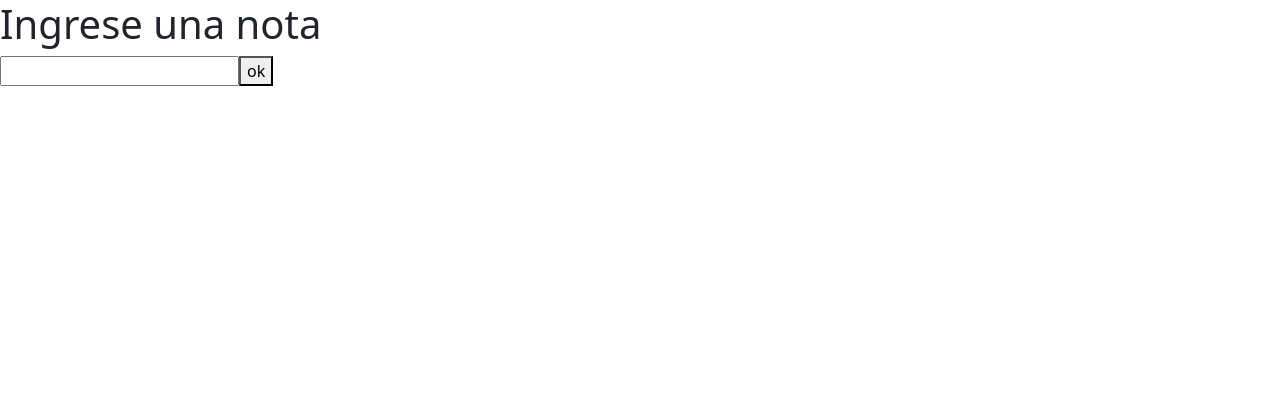
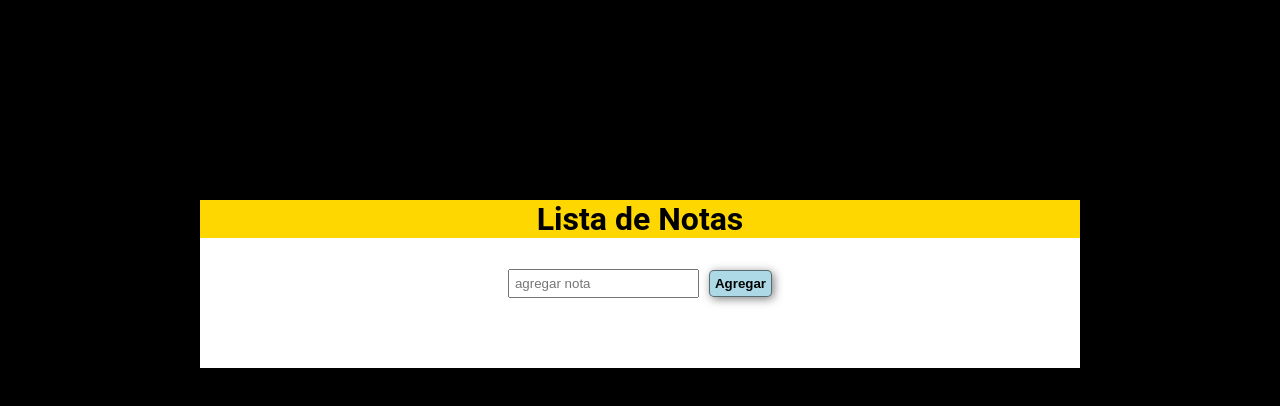
Before and after one commit to carvlc/proyecto-notas-grupo12, a React (Create React App) app: page / in a window 1280 px wide. Shown: the top 406 px of the page. Built offline with nearby package versions, Linux system fonts and the light colour scheme.

Commit message:
agregando estilos a la lista de notas

```diff
--- a/src/components/Notas.js
+++ b/src/components/Notas.js
@@ -1,4 +1,5 @@
 import React, { useEffect, useState } from "react";
+import "./notas.css";
 
 function Notas() {
     const [notas, setNotas] = useState([]);
@@ -6,7 +7,7 @@ function Notas() {
     const [estado, setEstado] = useState(false);
 
     useEffect(()=>{
-        console.log(estado);
+        //console.log(estado);
     },[estado])
 
     const agregarNota = () => {
@@ -34,15 +35,15 @@ function Notas() {
     }
     return (
         <>
-            <h1>Ingrese una nota</h1>
-            <input type="text" id="textoNota" onChange={(e) => setTexto(e.target.value)}></input>
-            <button onClick={() => agregarNota()}>ok</button>
+            <h1>Lista de Notas</h1>
+            <input type="text" placeholder="agregar nota" maxLength="40" id="textoNota" onChange={(e) => setTexto(e.target.value)}></input>
+            <button className="agregar" onClick={() => agregarNota()}>Agregar</button>
             {notas.map((item, indice) => (
-                <div key={indice} >
+                <div className="tareas" key={indice} >
                     <p className="detalleNota">{item.texto}</p>
                     <input type="checkbox" id="estadoNota" onChange={()=>(cambiarEstado(indice))}></input>
-                    <p>Estado: {item.estado ? "completo": "incompleto"}</p>
-                    <button className="btn-borrar" onClick={() => borrarNota(indice)}>borrar</button>
+                    <p className="estado">Estado: {item.estado ? "completo": "incompleto"}</p>
+                    <button className="borrar" onClick={() => borrarNota(indice)}>Borrar</button>
                 </div>
             ))}
         </>
--- /dev/null
+++ b/src/components/notas.css
@@ -0,0 +1,108 @@
+*{
+    box-sizing: border-box;
+}
+
+body{
+    font-family: 'roboto', sans-serif;
+    margin: 0;
+    padding: 0;
+    background-color: black;
+    height: 100vh;
+}
+
+#root{
+    background-color: white;
+    margin-top: 200px;
+    padding-bottom: 50px;
+    text-align: center;
+}
+
+h1{
+    color: black;
+    background-color: gold;
+}
+
+#textoNota{
+    margin: 10px;
+    margin-bottom: 20px;
+    padding: 5px;
+}
+
+
+.agregar{
+    background-color: lightblue;
+    color: black;
+    margin-right: 10px;
+    font-weight: bold;
+    border-radius: 5px;
+    border: 1px solid rgba(0,0,0,0.5);
+    box-shadow: 2px 2px 10px rgba(0,0,0,0.5);
+    padding: 5px;
+
+}
+
+.agregar:hover{
+    background-color: blue;
+    color: white;
+}
+
+.tareas{
+    display: flex;
+    justify-content: flex-end;
+    background-color: lightgrey;
+    margin-bottom: 10px;
+}
+
+.borrar{
+    background-color: red;
+    color: white;
+    margin-right: 10px;
+    font-weight: bold;
+    border-radius: 5px;
+    border: 1px solid rgba(0,0,0,0.5);
+    box-shadow: 1px 1px 10px rgba(0,0,0,0.5);
+}
+
+.borrar:hover {
+    background-color: darkred;
+}
+
+.detalleNota{
+    margin-top: auto;
+    margin-bottom: auto;
+    margin-inline-end: auto;
+    margin-left: 5px;
+}
+
+#estadoNota{
+    margin-right: 10px;
+}
+
+
+.estado{
+    margin-top: 5px;
+    margin-bottom: 5px;
+    margin-right: 10px;
+}
+
+@media(min-width:800px){
+    #estadoNota{
+        margin-right: 90px;
+    }
+
+
+    .estado{
+        margin-right: 90px;
+    }
+
+    .borrar{
+        margin-right: 50px;
+    }
+}
+
+@media (min-width:1200px){
+    #root{
+        margin-left: 200px;
+        margin-right: 200px;
+    }
+}
--- a/src/index.js
+++ b/src/index.js
@@ -1,7 +1,6 @@
 import React from "react";
 import ReactDOM from 'react-dom/client';
 import App from './App';
-import 'bootstrap/dist/css/bootstrap.min.css';
 
 
 const root = ReactDOM.createRoot(document.getElementById('root'));
```
Also changed, not shown: 1 other file (tests, documents, lock files or other folders).
